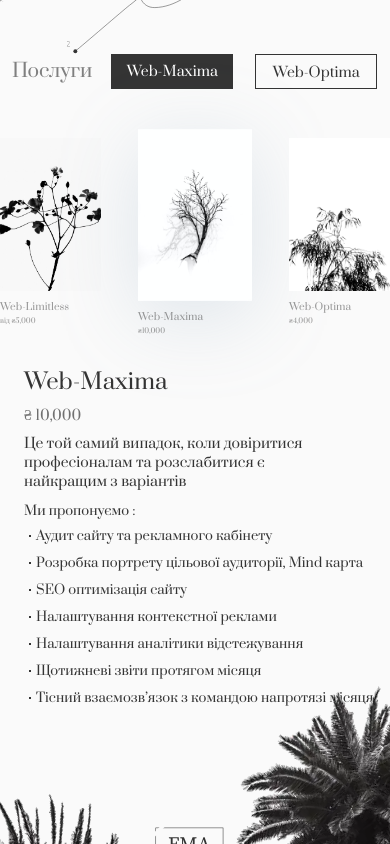
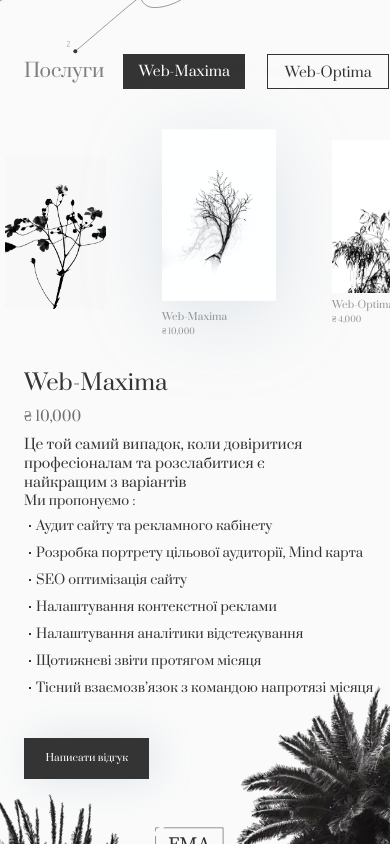
Before and after one commit to 3DMaX123/fma, a React (Create React App) app: page / in a window 390 px wide. Shown: the part 880-1724 px from the top of the page. Built offline with nearby package versions, Linux system fonts and the light colour scheme; a web font is replaced by a local one.

Commit message:
PHONE DONE! Except windows, yet

```diff
--- a/src/container/Price/PricePhone/PricePhone.css
+++ b/src/container/Price/PricePhone/PricePhone.css
@@ -2,6 +2,7 @@
     display: none;
     position: relative;
     flex-direction: column;
+    align-items: baseline;
     overflow: hidden;
 
     background-color: #FAFAFA;
@@ -80,6 +81,8 @@
     justify-content: space-between;
     align-items: center;
 
+    width: 100%;
+
     margin-top: 40px;
 }
 
@@ -94,17 +97,15 @@
     color: rgba(52, 52, 52, 0.5);
 }
 
-.pricephone-priceWeb-LimitlessSign,
 .pricephone-priceWeb-MaximaSign,
 .pricephone-priceWeb-OptimaSign{
     margin-top: 5px;
     margin-bottom: 2px;
 }
 
-.pricephone-priceWeb-LimitlessPrice,
 .pricephone-priceWeb-MaximaPrice,
 .pricephone-priceWeb-OptimaPrice{
-    font-size: 7px!important;
+    font-size: 8px!important;
 }
 
 .phonepriceAdditionalLeft,
@@ -129,8 +130,22 @@
     transform: translateZ(0);
 }
 
-.pricephone-priceWeb-OptimaSign{
+.pricephone-ordermeeting{
+    font-family: var(--font-main);
+    font-style: normal;
+    font-weight: 400;
+    font-size: 10px;
 
+    padding: 3.5vw 5.5vw;
+    margin-top: 32px;
+    margin-left: 24px;
+
+    color: var(--color-white);
+    box-shadow: var(--box-shadow);
+    background: var(--color-black);
+
+    border-style: none;
+    cursor: pointer;
 }
 
 .pricephone-informationAboutService{
@@ -166,7 +181,6 @@
     font-size: 14px;
 
     color: #343434;
-    margin-bottom: 11px;
 }
 
 .pricephone-prices-propose{
@@ -179,7 +193,7 @@
     margin-bottom: 7px;
 }
 
-.pricephone-informationAboutService ul li{
+.pricephone-prices-list div{
     display: flex;
     align-items: center;
 
@@ -193,6 +207,14 @@
     margin-left: 5px;
 }
 
+.pricephone-prices-list div{
+    animation: slideLeftList .4s ease-in-out both;
+}
+
+.pricephone-prices-list p{
+    white-space: nowrap;
+}
+
 .pricephone-prices-square{
     width: 2px;
     height: 2px;
@@ -201,57 +223,73 @@
     margin-right: 5px;
 }
 
+.PriceDiv{
+    animation: slideLeftPrice .6s ease-in-out both;
+    animation-delay: .4s;
+}
 
+.ListZero{ animation-delay: .6s!important; }
+.ListOne{ animation-delay: .7s!important; }
+.ListTwo{ animation-delay: .8s!important; }
+.ListThree{ animation-delay: .9s!important; }
+.ListFour{ animation-delay: 1s!important; }
+.ListFife{ animation-delay: 1.1s!important; }
+.ListSix{ animation-delay: 1.2s!important; }
 
+.phonePriceMain,
+.phonePriceAdditional{
+    animation: AppearMain 0.3s ease-in-out both;
+}
 
+@keyframes slideLeftPrice {
+    0%{
+        width: 0px;
+    }100%{
+        width: 100%;
+    }
+}
 
+@keyframes slideLeftDescriptionBR {
+    0%{
+        width: 0px;
+    }100%{
+        width: 100%;
+    }
+}
 
+@keyframes slideLeftList {
+    0%{
+        width: 0px;
+    }100%{
+        width: 100%;
+    }
+}
 
+@media screen and (max-width: 480px) {
+    .app__price{
+        display: none;
+    }
 
+    .app__pricephone{
+        display: flex!important;
+    }
+}
 
+.pricephone-Right{
+    display: flex;
+    position: relative;
+    flex-direction: column;
 
+    right: -19px;
+}
 
+.pricephone-Left{
+    display: flex;
+    position: relative;
+    flex-direction: column;
 
-
-
-
-
-
-
-
-
-
-
-
-
-
-
-
-
-
-
-
-
-
-
-
-
-
-
-
-
-
-
-
-
-
-
-
-
-
-
-
-
+    left: -19px;
+}
 
 .PricePalm{
     width: 86.667vw;
--- a/src/container/Price/PricePhone/PricePhone.jsx
+++ b/src/container/Price/PricePhone/PricePhone.jsx
@@ -8,20 +8,44 @@ function PhoneWebMaxima(){
 
   return(
       <div className='pricephone-informationAboutService'>
-        <p className='pricephone-prices-header'>Web-Maxima</p>
-        <p className='pricephone-prices-price'>₴ 10,000</p>
-        <p className='pricephone-prices-description'>Це той самий випадок, коли довіритися <br />професіоналам та розслабитися є<br />найкращим з варіантів</p>
-        <p className='pricephone-prices-propose'>Ми пропонуємо :</p>
-        <ul>
-          <li><div className='pricephone-prices-square'></div>Аудит сайту та рекламного кабінету</li>
-          <li><div className='pricephone-prices-square'></div>Розробка портрету цільової аудиторії, Mind карта</li>
-          <li><div className='pricephone-prices-square'></div>SEO оптимізація сайту</li>
-          <li><div className='pricephone-prices-square'></div>Налаштування контекстної реклами</li>
-          <li><div className='pricephone-prices-square'></div>Налаштування аналітики відстежування</li>
-          <li><div className='pricephone-prices-square'></div>Щотижневі звіти протягом місяця</li>
-          <li><div className='pricephone-prices-square'></div>Тісний взаємозв’язок з командою напротязі місяця</li>
-        </ul>
+        <div className='animationDiv NameDiv'><p className='pricephone-prices-header'>Web-Maxima</p></div>
+        <div className='animationDiv PriceDiv'><p className='pricephone-prices-price'>₴ 10,000</p></div>
+        <div className='animationDiv DescriptionDiv'><p className='pricephone-prices-description'>Це той самий випадок, коли довіритися</p></div>
+        <div className='animationDiv DescriptionBRDiv'><p className='pricephone-prices-description'>професіоналам та розслабитися є</p></div>
+        <div className='animationDiv DescriptionBRDiv'><p className='pricephone-prices-description'>найкращим з варіантів</p></div>
+        <div className='animationDiv ProposeDiv'><p className='pricephone-prices-propose'>Ми пропонуємо :</p></div>
+        <div className='pricephone-prices-list'>
+          <div className='ListZero animationDiv'><span className='pricephone-prices-square'></span><p>Аудит сайту та рекламного кабінету</p></div>
+          <div className='ListOne animationDiv'><span className='pricephone-prices-square'></span><p>Розробка портрету цільової аудиторії, Mind карта</p></div>
+          <div className='ListTwo animationDiv'><span className='pricephone-prices-square'></span><p>SEO оптимізація сайту</p></div>
+          <div className='ListThree animationDiv'><span className='pricephone-prices-square'></span><p>Налаштування контекстної реклами</p></div>
+          <div className='ListFour animationDiv'><span className='pricephone-prices-square'></span><p>Налаштування аналітики відстежування</p></div>
+          <div className='ListFife animationDiv'><span className='pricephone-prices-square'></span><p>Щотижневі звіти протягом місяця</p></div>
+          <div className='ListSix animationDiv'><span className='pricephone-prices-square'></span><p>Тісний взаємозв’язок з командою напротязі місяця</p></div>
+        </div>
       </div>
+  )
+}
+
+function PhoneWebOptima(){
+
+  return(
+    <div className='pricephone-informationAboutService'>
+    <div className='animationDiv NameDiv'><p className='pricephone-prices-header'>Web-Optima</p></div>
+    <div className='animationDiv PriceDiv'><p className='pricephone-prices-price'>₴ 4,000</p></div>
+    <div className='animationDiv DescriptionDiv'><p className='pricephone-prices-description'>Створено спеціально для вас. Це ж у вас є сумніви</p></div>
+    <div className='animationDiv DescriptionBRDiv'><p className='pricephone-prices-description'>щодо вже наявної рекламної кампанії</p></div>
+    <div className='animationDiv ProposeDiv'><p className='pricephone-prices-propose'>Ми пропонуємо :</p></div>
+    <div className='pricephone-prices-list'>
+      <div className='ListZero animationDiv'><span className='pricephone-prices-square'></span><p>Аудит сайту та рекламного кабінету</p></div>
+      <div className='ListOne animationDiv'><span className='pricephone-prices-square'></span><p>Розробка портрету цільової аудиторії, Mind карта</p></div>
+      <div className='ListTwo animationDiv'><span className='pricephone-prices-square'></span><p>SEO оптимізація сайту</p></div>
+      <div className='ListThree animationDiv'><span className='pricephone-prices-square'></span><p>Налаштування контекстної реклами</p></div>
+      <div className='ListFour animationDiv'><span className='pricephone-prices-square'></span><p>Налаштування аналітики відстежування</p></div>
+      <div className='ListFife animationDiv'><span className='pricephone-prices-square'></span><p>Щотижневі звіти протягом місяця</p></div>
+      <div className='ListSix animationDiv'><span className='pricephone-prices-square'></span><p>Тісний взаємозв’язок з командою напротязі місяця</p></div>
+    </div>
+  </div>
   )
 }
 
@@ -41,20 +65,35 @@ const PricePhone = () => {
       </div>
       {phoneWhichOne === 'web-maxima' &&
         <div className='pricephone-prices'>
-        <div className='pricephone-web-Limitless'>
+        <div className='pricephone-Left'>
           <img className='phonepriceAdditionalLeft' src={images.web_limitless} alt='Web-Limitless logo'/>
-          <p className='pricephone-priceWeb-LimitlessSign'>Web-Limitless</p>
-          <p className='pricephone-priceWeb-LimitlessPrice'>від ₴5,000</p>
         </div>
-        <div className='pricephone-web-Maxima'>
+        <div className='pricephone-Main phonePriceMain'>
           <img className='phonepriceMain' src={images.web_maxima} alt='Web-Maxima logo'/>
           <p className='pricephone-priceWeb-MaximaSign'>Web-Maxima</p>
-          <p className='pricephone-priceWeb-MaximaPrice'>₴10,000</p>
+          <p className='pricephone-priceWeb-MaximaPrice'>₴ 10,000</p>
         </div>
-        <div className='pricephone-web-Optima'>
+        <div className='pricephone-Right phonePriceAdditional' onClick={() => setPhoneWhichOne('web-optima')}>
           <img className='phonepriceAdditionalRight' src={images.web_optima} alt='Web-Optima logo'/>
           <p className='pricephone-priceWeb-OptimaSign'>Web-Optima</p>
-          <p className='pricephone-priceWeb-OptimaPrice'>₴4,000</p>
+          <p className='pricephone-priceWeb-OptimaPrice'>₴ 4,000</p>
+        </div>
+      </div>
+      }
+      {phoneWhichOne === 'web-optima' &&
+        <div className='pricephone-prices'>
+        <div className='pricephone-Left'>
+          <img className='phonepriceAdditionalLeft' src={images.web_limitless} alt='Web-Limitless logo'/>
+        </div>
+        <div className='pricephone-Main phonePriceMain'>
+          <img className='phonepriceMain' src={images.web_optima} alt='Web-Optima logo'/>
+          <p className='pricephone-priceWeb-OptimaSign'>Web-Optima</p>
+          <p className='pricephone-priceWeb-OptimaPrice'>₴ 4,000</p>
+        </div>
+        <div className='pricephone-Right phonePriceAdditional' onClick={() => setPhoneWhichOne('web-maxima')}>
+          <img className='phonepriceAdditionalRight' src={images.web_maxima} alt='Web-Maxima logo'/>
+          <p className='pricephone-priceWeb-MaximaSign'>Web-Maxima</p>
+          <p className='pricephone-priceWeb-MaximaPrice'>₴ 10,000</p>
         </div>
       </div>
       }
@@ -62,13 +101,13 @@ const PricePhone = () => {
       {phoneWhichOne === 'web-maxima' &&
         <PhoneWebMaxima />
       }
-
-
-
-
-        <img className="PricePalm" src={images.cutpalm} alt="Palm" />
-        <img className="PricePalm1" src={images.cutpalm} alt="Palm" />
-        <img className='arrow_price' src={images.phonearrowthree} alt="arrow"/>
+      {phoneWhichOne === 'web-optima' &&
+        <PhoneWebOptima />
+      }
+      <button className='pricephone-ordermeeting'>Написати відгук</button>
+      <img className="PricePalm" src={images.cutpalm} alt="Palm" />
+      <img className="PricePalm1" src={images.cutpalm} alt="Palm" />
+      <img className='arrow_price' src={images.phonearrowthree} alt="arrow"/>
     </div>
   )
 }
```
Also changed, not shown: src/container/Price/Price.css (+9 -21 lines), src/container/Price/Price.jsx (+4 -4 lines).
